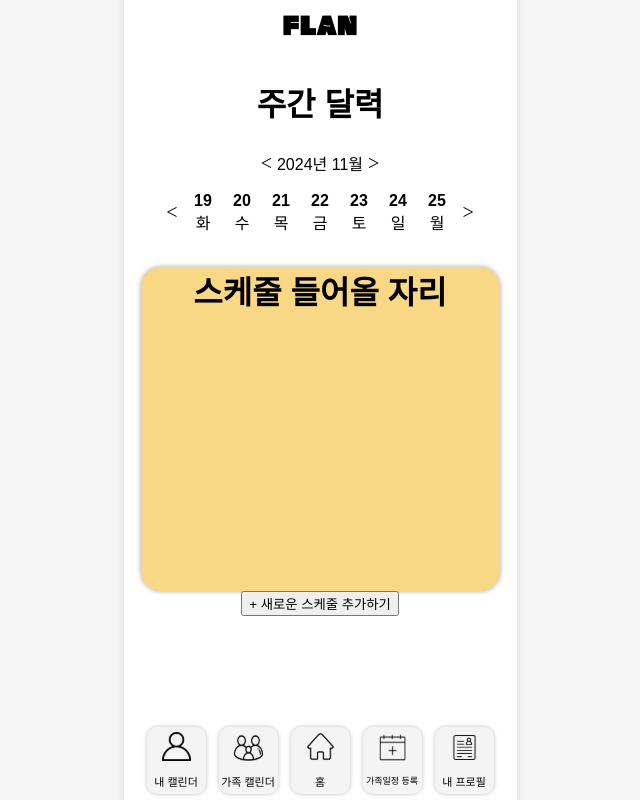
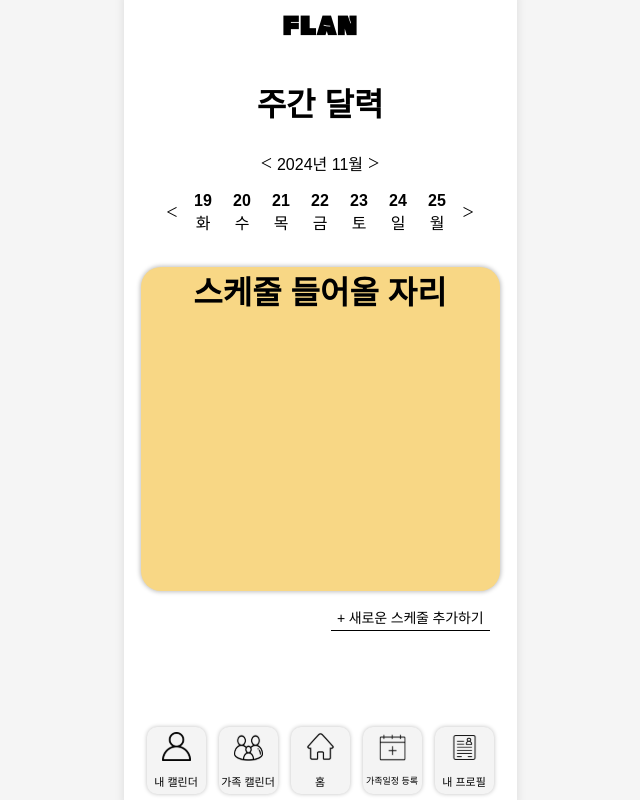
Before and after one commit to 2024GanzithonPYTHON/6_Ganzi_Frontend, a React (Vite) app: page /MyWeek in a window 1280 px wide. Shown: the whole page, without its empty margins (320-960 px from the left). Built offline with nearby package versions, Linux system fonts and the light colour scheme; a web font is replaced by a local one.

Commit message:
스케줄 수정 분기

```diff
--- a/src/App.jsx
+++ b/src/App.jsx
@@ -7,6 +7,7 @@ import Home from './pages/Home/Home';
 import FamilyCalendar from './pages/familycalendar/FamilyCalendar';
 import MyWeek from './pages/myCalendar/myschedule';
 import MyMemo from './pages/Memo/MyMemo';
+import EditMyCalendar from './pages/myCalendar/editMyCalendar/editMyCalendar';
 import SelectRoutine from './pages/scheduleRequest/SingleNRoutine';
 import Loading from './pages/scheduleRequest/Loading';
 import LoginPage from './pages/login/Login';
@@ -62,6 +63,7 @@ const Footer = styled.div`
           <Route path = "/MyWeek" element = {<MyWeek/>}/>
           <Route path = "/FamilyCalendar" element = {<FamilyCalendar/>}/>
           <Route path = "/MyMemo" element = {<MyMemo/>}/>
+          <Route path = "/EditMyCalendar" element = {<EditMyCalendar/>}/>
           <Route path="/SingleNroutine" element={<SelectRoutine />} />
           <Route path="/Loading" element={<Loading />} /> {/* 로딩 로직 수정 */}
           <Route path="/Login" element={<LoginPage />} />
--- /dev/null
+++ b/src/pages/myCalendar/editMyCalendar/editDate.jsx
@@ -0,0 +1,40 @@
+import React, { useState, useEffect } from "react";
+import styled from 'styled-components';
+
+const EditDateContainer = styled.div`
+    margin-top: 10px;
+`;
+
+function EditDate({ date, onToggleEdit }) {
+    const [schedule, setSchedule] = useState('');
+
+    useEffect(() => {
+        // 이곳에서 날짜에 대한 기존 스케줄을 불러올 수 있음
+        // 예를 들어, API 호출로 기존 스케줄을 가져오는 로직을 추가할 수 있습니다.
+        // setSchedule(기존 스케줄);
+    }, [date]);
+
+    const handleScheduleChange = (event) => {
+        setSchedule(event.target.value);
+    };
+
+    const handleSave = () => {
+        // 여기에 스케줄 저장 로직을 추가
+        console.log(`저장된 스케줄: ${schedule} (${date.toLocaleDateString()})`);
+        onToggleEdit(); // 편집 모드 종료
+    };
+
+    return (
+        <EditDateContainer>
+            <textarea
+                rows="4"
+                value={schedule}
+                onChange={handleScheduleChange}
+                placeholder="여기에 스케줄을 입력하세요."
+            />
+            <button onClick={handleSave}>저장</button>
+        </EditDateContainer>
+    );
+}
+
+export default EditDate;
--- /dev/null
+++ b/src/pages/myCalendar/editMyCalendar/editMyCalendar.jsx
@@ -0,0 +1,42 @@
+import React, { useState } from "react";
+import styled from 'styled-components';
+
+import Calendar from "../../familycalendar/Calendar";
+import EditDate from "./EditDate"; // EditDate 컴포넌트 임포트
+
+const ScheduleContainer = styled.div`
+    margin-top: 20px;
+`;
+
+function EditMyCalendar() {
+    const [selectedDate, setSelectedDate] = useState(null);
+    const [isEditing, setIsEditing] = useState(false);
+
+    const handleDateSelect = (date) => {
+        setSelectedDate(date);
+        setIsEditing(true); // 날짜 선택 시 편집 모드 활성화
+    };
+
+    const handleToggleEdit = () => {
+        setIsEditing(prev => !prev); // 편집 모드 토글
+    };
+
+    return (
+        <div>
+            <Calendar onDateSelect={handleDateSelect} />
+            {selectedDate && (
+                <ScheduleContainer>
+                    <h3>{selectedDate.toLocaleDateString()}의 스케줄</h3>
+                    <button onClick={handleToggleEdit}>
+                        {isEditing ? '편집 종료' : '편집하기'}
+                    </button>
+                    {isEditing && (
+                        <EditDate date={selectedDate} onToggleEdit={handleToggleEdit} />
+                    )}
+                </ScheduleContainer>
+            )}
+        </div>
+    );
+}
+
+export default EditMyCalendar;
--- a/src/pages/myCalendar/myschedule.jsx
+++ b/src/pages/myCalendar/myschedule.jsx
@@ -1,18 +1,34 @@
+import React from 'react';
+import styled from 'styled-components';
+
 import WeekCalendar from "./myweek";
-import React from 'react';
 import MySchedulelist from "./myschedulelist";
 import NewAddButton from "./newaddbutton";
 
-function MyWeek(){
 
-    return (
-        <div>
+
+const Container = styled.div`
+    position: relative; /* 부모 요소를 기준으로 위치 설정 */
+    padding-bottom: 50px;
+  `
+
+const ButtonWrapper = styled.div`
+    position: absolute;
+    bottom: 10px;
+    right: 10px;
+`;
+
+function MyWeek() {
+  return (
+      <Container>
           <h1>주간 달력</h1>
           <WeekCalendar />
-          <MySchedulelist/>
-          <NewAddButton/>
-        </div>
-      );
-    };
+          <MySchedulelist />
+          <ButtonWrapper>
+              <NewAddButton />
+          </ButtonWrapper>
+      </Container>
+  );
+}
 
 export default MyWeek;
--- a/src/pages/myCalendar/newaddbutton.jsx
+++ b/src/pages/myCalendar/newaddbutton.jsx
@@ -1,11 +1,32 @@
 import React from 'react';
 import styled from 'styled-components';
+import { useNavigate } from 'react-router-dom';
 
+const AddButton = styled.button`
+    color: #000;
+    text-align: center;
+    font-size: 14px;
+    font-style: normal;
+    font-weight: 300;
+    line-height: 150%;
+    letter-spacing: -0.154px;
+    background: none;
+    border: none;
+    cursor: pointer;
+    border-bottom: 1px solid #000; /* 아래쪽에만 경계 추가 */
+    padding-bottom: 1px; /* 텍스트와 경계 사이의 간격 조정 */
+`;
 
 function NewAddButton(){
+    const navigate = useNavigate();
+    const handleClick = () => {
+        navigate('/EditMyCalendar'); // 페이지 만들면 이동설정
+    };
 
     return(
-        <button>+ 새로운 스케줄 추가하기</button>
+        <div>
+        <AddButton onClick = {handleClick}>+ 새로운 스케줄 추가하기</AddButton>
+        </div>
 
     )
 }
```
